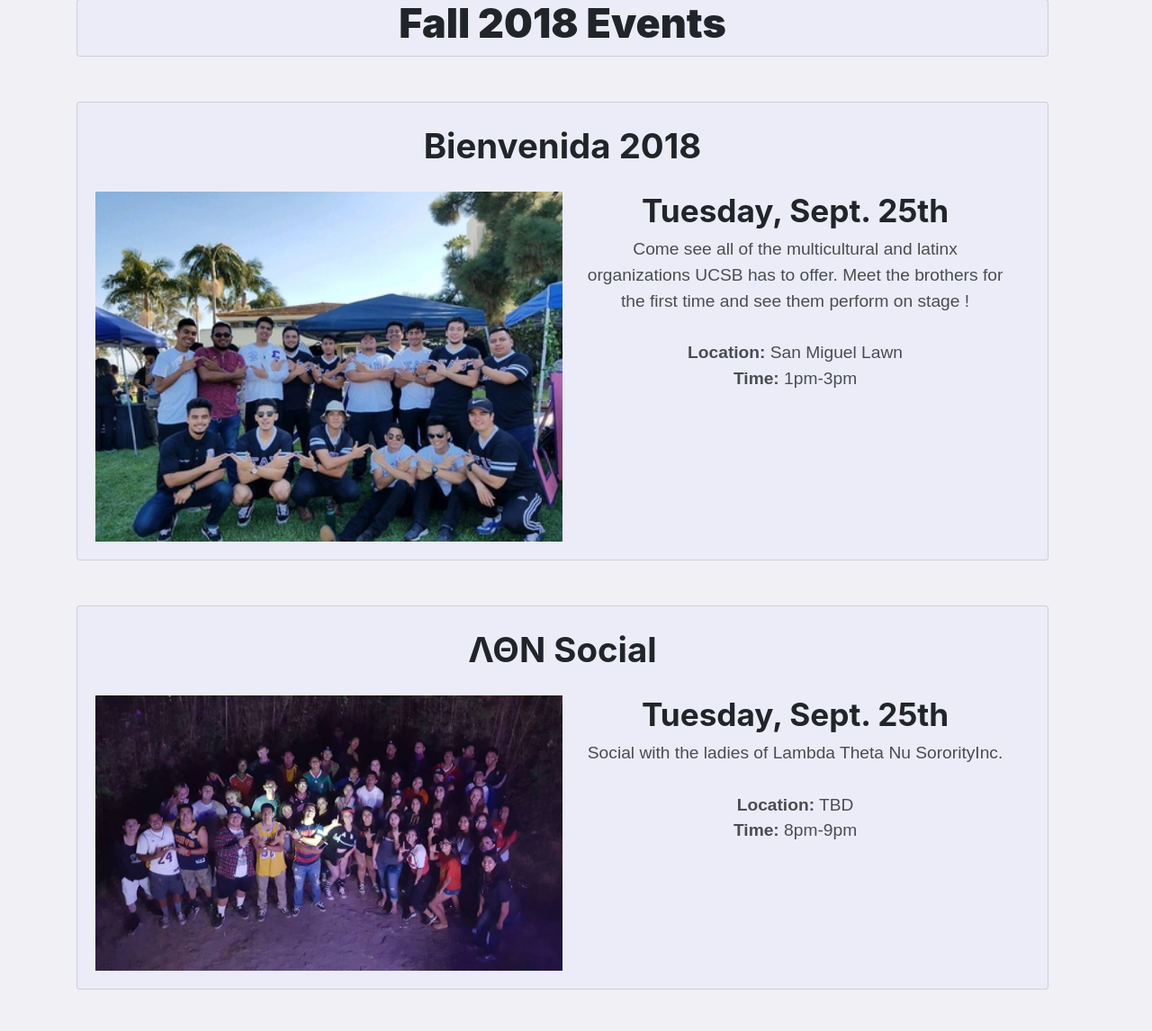
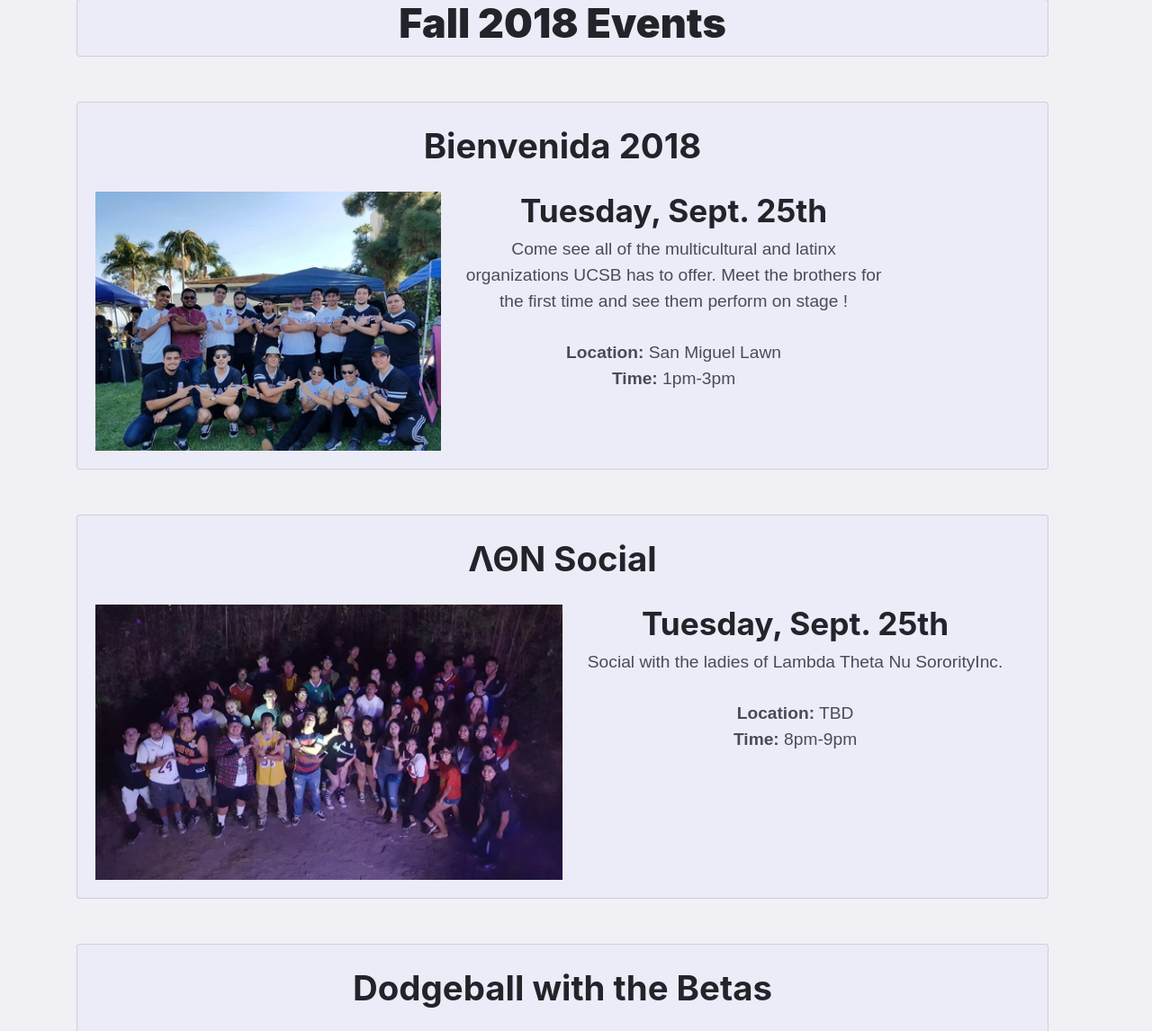
Before and after one commit to diegoperez03/BetasWebsite, a Django app: page /events/ in a window 1280 px wide. Shown: the part 155-1301 px from the top of the page at 90% size. Run offline with Django 3.2, Linux system fonts and the light colour scheme; some libraries are stand-ins or nearby versions.

Commit message:
events.html fix

```diff
--- a/templates/events.html
+++ b/templates/events.html
@@ -6,6 +6,11 @@
 <link rel="stylesheet" type="text/css" href="{% static 'Stallion/events.css' %}">
 <link rel="stylesheet" type="text/css" href="{% static 'Stallion/bootstrap.min.css' %}">
 <link rel="stylesheet" href="https://cdnjs.cloudflare.com/ajax/libs/font-awesome/4.7.0/css/font-awesome.min.css">
+<style type="text/css">
+  .wide{
+    width: 30vw;
+  }
+</style>
 
 <title>UCSB BETAS</title>
 </head>
@@ -73,7 +78,7 @@
                        <h6> Bienvenida 2018</h6>
 
                        <div class="card-body">
-                        <div class ="float" style="width: 50%">
+                        <div class ="float wide" >
                             <img class="image" src="{% static 'Stallion/events/first.jpg' %}" />
                           </div>
                           <div class ="float text-center" style="margin-left: 25px; width: 45%">
```
